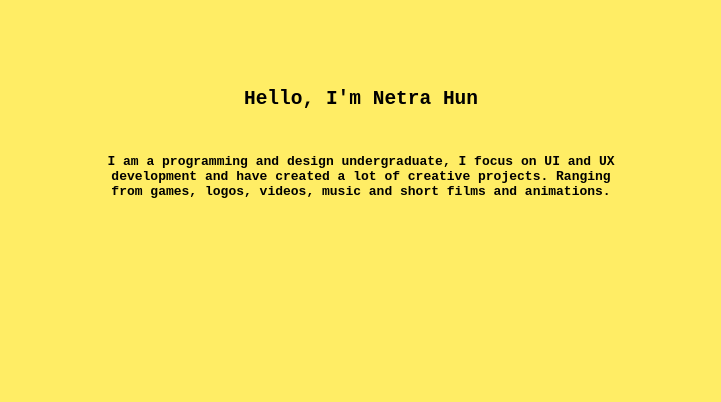
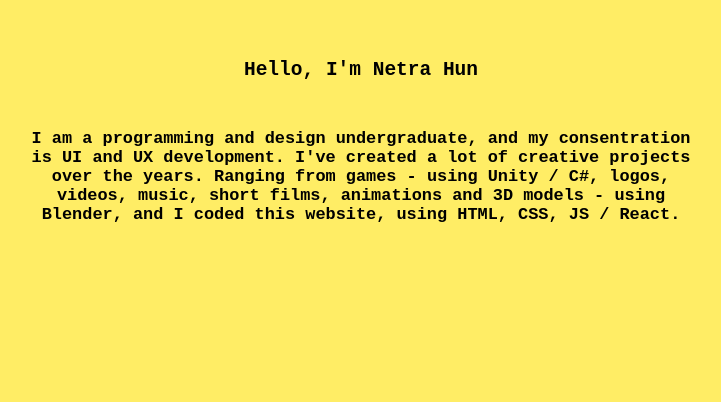
Before and after one commit to Ho0b/portfoliio2025, a React (Create React App) app: page / in a window 1280 px wide. Shown: the part 398-800 px from the top of the page, without its empty margins (279-1000 px from the left). Built offline with nearby package versions, Linux system fonts and the light colour scheme.

Commit message:
updated text

```diff
--- a/src/App.css
+++ b/src/App.css
@@ -53,7 +53,6 @@ h1{
 }
 
 nav{
-  display: flex;
   flex-direction: row;
   padding-left: 10px;
   padding-right: 10px;
@@ -63,6 +62,10 @@ nav{
   background-color: var(--secColor);
   position: sticky;
   top: 0;
+
+  transition-property: display opacity;
+  transition-duration: .2s;
+  transition-behavior: allow-discrete;
 }
 nav > h1{
   color: var(--comColor);
@@ -110,6 +113,8 @@ section{
 p{
   color: var(--comColor);
   font-weight: bolder;
+  font-size: 1.3rem;
+  text-wrap: balance;
 }
 
 
@@ -120,21 +125,32 @@ p{
   box-shadow: none;
 }
 
-.show{
+.showNav{
   display: flex;
+  opacity: 1;
+
+  @starting-style{
+    opacity: 0;
+  }
 }
-.hidden{
-  animation: hideNav 1s;
+.hiddenNav{
+  animation: hideNavAni 1s;
   display: none;
+  opacity: 0;
 }
 
-.width-512px{
-  width: 512px;
+.width-fit{
+  width: 90vw;
+  max-width: 768px;
 }
 
-@keyframes hideNav {
-  from { display: block;}
-  to {opacity: 0;}
+@keyframes hideNavAni {
+  from{
+    opacity: 1;
+  }
+  to{
+    opacity: 0;
+  }
 }
 
  /* Extra small devices (phones, 600px and down) */
--- a/src/App.js
+++ b/src/App.js
@@ -16,11 +16,11 @@ function IntroSection(){
       </h2>
       <img src=''>
       </img>
-      <p className='width-512px'>
-        I am a programming and design undergraduate,
-        I focus on UI and UX development and
-        have created a lot of creative projects.
-        Ranging from games, logos, videos, music and short films and animations.
+      <p className='width-fit'>
+        I am a programming and design undergraduate, and
+        my consentration is UI and UX development. I've created a lot of creative projects over the years.
+        Ranging from games - using Unity / C#, logos, videos, music, short films, animations and
+        3D models - using Blender, and I coded this website, using HTML, CSS, JS / React.
       </p>
     </div>
   )
@@ -35,14 +35,14 @@ function IntroCard(){
 }
 
 function Navi(){
-  const [showNav, setShowNav] = useState("hidden");
+  const [showNav, setShowNav] = useState("hiddenNav");
 
   useEffect(() => {
     const handleScroll = () => {
       if (window.scrollY < 100) {
-        setShowNav("hidden");
+        setShowNav("hiddenNav");
       } else {
-        setShowNav("show");
+        setShowNav("showNav");
       }
     };
 
@@ -61,8 +61,8 @@ function Navi(){
 
       <ul>
         <li>
-          <a href='about.html'>
-            About
+          <a href='mailto:business.netrahun@gmail.com' >
+            Contact
           </a>
         </li>
       </ul>
@@ -82,7 +82,7 @@ function Gallery(){
 function Mainsection(){
   return (
     <main>
-
+      <Gallery />
     </main>
   )
 }
```
